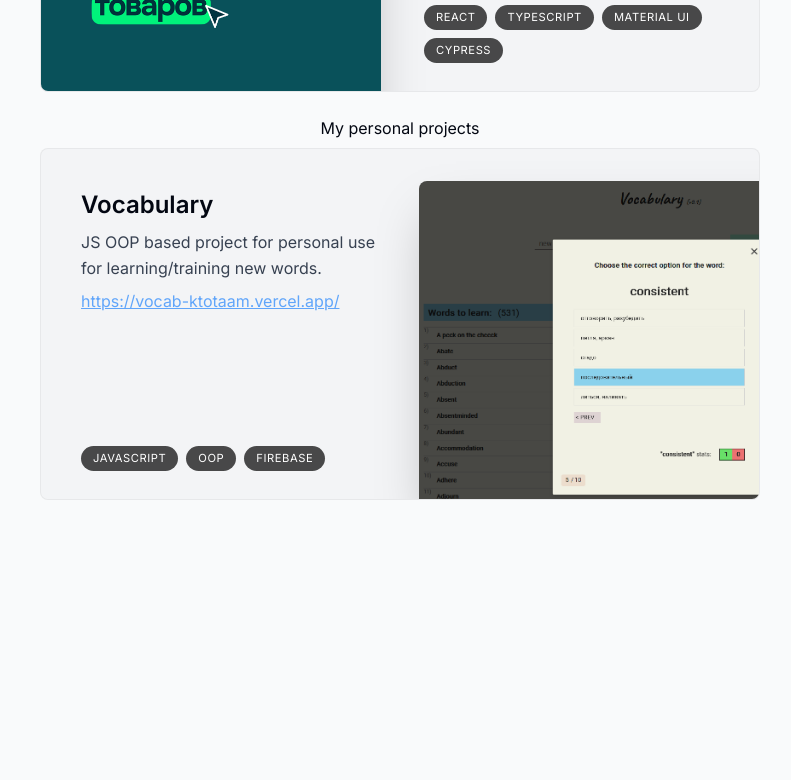
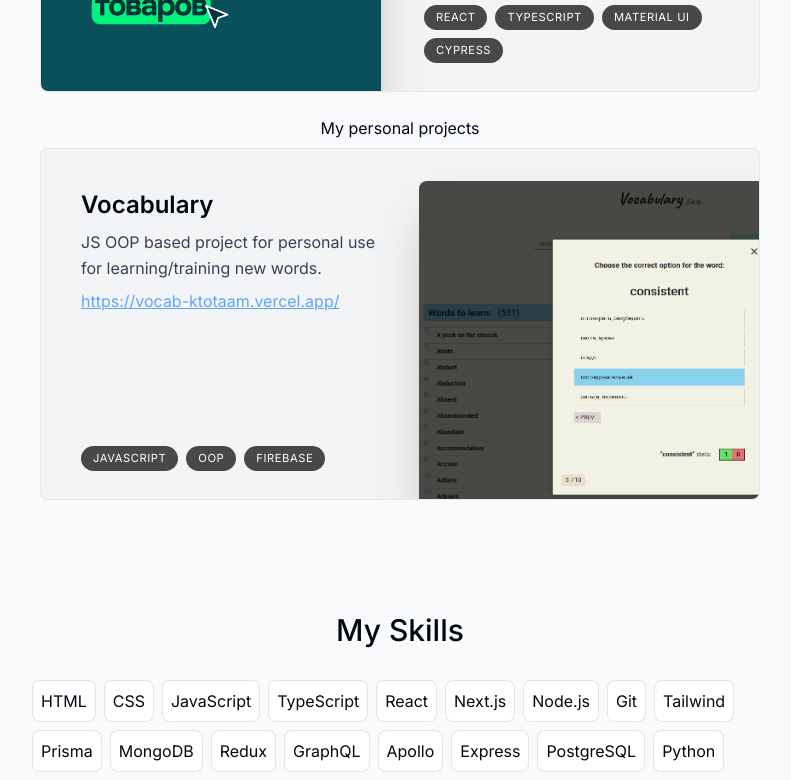
Before and after one commit to violetflash/portfolio, a Next.js app: page / in a window 1280 px wide. Shown: the part 2000-2780 px from the top of the page, without its empty margins (240-1031 px from the left). Built offline with nearby package versions, Linux system fonts and the light colour scheme.

Commit message:
feature/add-skills
animated skills secton

```diff
--- a/app/page.tsx
+++ b/app/page.tsx
@@ -2,6 +2,7 @@ import { Intro } from '@/components/intro';
 import { Projects } from '@/components/projects';
 import { SectionDivider } from '@/components/section-divider';
 import { About } from '@/components/about';
+import { Skills } from '@/components/skills';
 
 export default function Home() {
   return (
@@ -10,6 +11,7 @@ export default function Home() {
       <SectionDivider />
       <About />
       <Projects />
+      <Skills />
     </main>
   )
 }
--- a/components/projects.tsx
+++ b/components/projects.tsx
@@ -19,7 +19,7 @@ export const Projects = (props: Props) => {
     <section
       ref={ref}
       id="projects"
-      className="scroll-mt-28"
+      className="mb-10 sm:mb-28 scroll-mt-28"
     >
       <SectionHeading text="Projects" />
       <h3 className="text-center mb-2">Commerce Apps that i worked on</h3>
--- /dev/null
+++ b/components/skills.tsx
@@ -0,0 +1,56 @@
+'use client';
+// @flow
+import { SectionHeading } from '@/components/section-heading';
+import { useSectionInView } from '@/hooks/use-section-in-view';
+import { skillsData } from '@/lib/data';
+import { cn } from '@/utils/cn';
+import { Variants, motion } from 'framer-motion';
+import * as React from 'react';
+
+const fadeInAnimationVariants: Variants = {
+  initial: {
+    opacity: 0,
+    y: 100
+  },
+  animate: (index: number) => ({
+    opacity: 1,
+    y: 0,
+    transition: {
+      delay: 0.05 * index
+    }
+  })
+}
+
+type Props = {
+
+};
+export const Skills = (props: Props) => {
+
+  const { ref } = useSectionInView({
+    threshold: 0.5,
+    sectionName: 'Skills'
+  })
+
+  return (
+    <section id="skills" ref={ref} className="scroll-mt-28">
+      <SectionHeading text="My skills" />
+      <ul className={cn('flex flex-wrap max-w-[46rem] gap-2')}>
+        {skillsData.map((skill, index) => (
+          <motion.li
+            key={skill}
+            className={cn('bg-white border border-black/10 px-2 py-2 rounded-lg')}
+            variants={fadeInAnimationVariants}
+            initial="initial"
+            whileInView="animate"
+            viewport={{
+              once: true
+            }}
+            custom={index}
+          >
+            {skill}
+          </motion.li>
+        ))}
+      </ul>
+    </section>
+  );
+};
```
Also changed, not shown: components/header.tsx (renamed from components/Header.tsx), components/intro.tsx (renamed from components/Intro.tsx).
